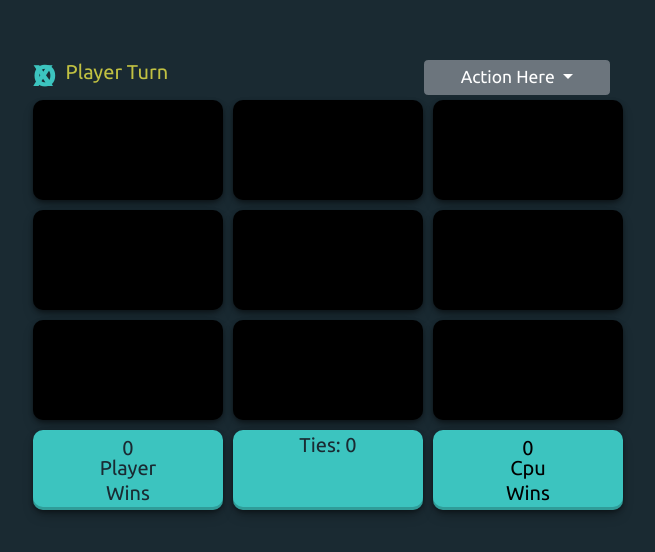
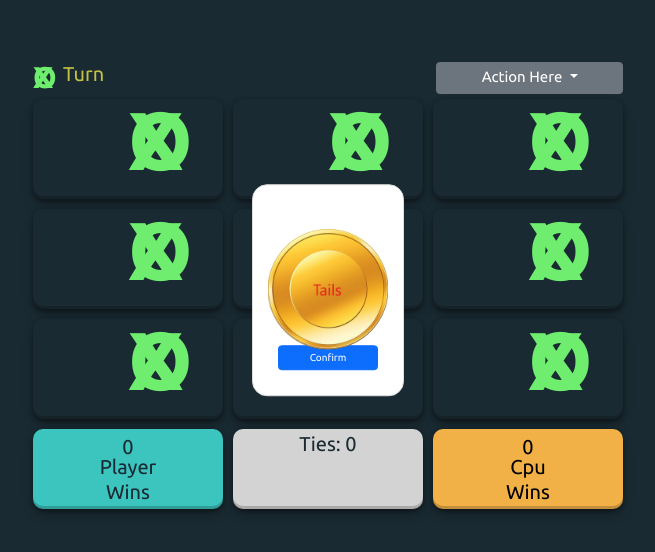
Before and after one commit to Darkeyphil003/Odinprojects-Web_dev, a plain HTML site: page Tic-Tac-Toe/index.html in a window 1280 px wide. Shown: the part 110-662 px from the top of the page, without its empty margins (312-967 px from the left). Drawn offline with nearby package versions, Linux system fonts and the light colour scheme.

Commit message:
Added modals and overlay
Will work on these more later on

```diff
--- a/Tic-Tac-Toe/index.css
+++ b/Tic-Tac-Toe/index.css
@@ -1,8 +1,5 @@
 @import url('https://fonts.googleapis.com/css2?family=Roboto:wght@100;300;500&family=Ubuntu:wght@400;700&display=swap');
-:root{
-    --card-height:  13rem;
-    --card-width:   6rem;
-}
+
 
 *{
     font-size: 62.5%;
@@ -16,22 +13,73 @@ body{
 .turn h3{
     color: #c1c142;
     position: relative;
-    left: 2rem;
+    left: 3rem;
     font-size: 2rem;
 }
+.mod{
+    display: flex;
+    flex-direction: column;
+    justify-content: center;
+    gap: 5rem;
+    padding: 2.5rem;
+    padding-top: 1rem;
+    position: fixed;
+    top: 50%;
+    left: 50%;
+    transform: translate(-50%, -50%);
+    background-color: white;
+    border: 1px solid #ddd;
+    border-radius: 15px;
+    font-size: 3.2rem;
+    z-index: 1;
+}
+
+.coin{
+    padding: 5rem;
+}
+ .coin img{
+    position: absolute;
+    top: 50%;
+    left: 50%;
+    transform: translate(-50%, -50%);
+    width: 12rem;
+
+}
+.coin img:hover{
+    cursor: pointer;
+}
+
+.overlay {
+    position: fixed;
+    top: 0;
+    bottom: 0;
+    left: 0;
+    right: 0;
+    width: 100%;
+    height: 100%;
+    background: rgba(0, 0, 0, 0.5);
+    backdrop-filter: blur(3px);
+    z-index: 0;
+    display: none;  /* To be removed later*/
+  }
 
 #rng-turn{
     font-size: 2rem;
 }
 .exandoh i{
     font-size: 3rem;
-    color: #3cc4bf;
+    color: rgb(110, 237, 110);
     position: absolute;
 }
+li .exandoh i {
+        font-size: 8.2rem;
+       color: rgb(110, 237, 110);
+}
+
 .dropdown-menu .dropdown-item:hover {
     opacity: 0.5;
-background-color:  #6c757d;
-color: white;
+    background-color:  #6c757d;
+    color: white;
 }
 
 .tic-tac{
@@ -48,8 +96,7 @@ ol{
     text-align: center;
 }
 ol li{
-
-    background-color: black;
+    background-color: #1a2a32;
     width: 100%;
     height: 10rem;
     border-radius: 1rem;
@@ -61,7 +108,7 @@ ol li:nth-last-child(-n+3):hover{
 }
 ol li:hover{
    cursor: pointer;
-background-color: rgba(26,42,50,75%);
+background-color: rgba(7, 96, 140, 0.25);
 
 }
 #player-score{
@@ -89,7 +136,7 @@ background-color: rgba(26,42,50,75%);
     color: #1a2a32;
     font-size: 2rem;
     text-transform:capitalize;
-    background-color: #3cc4bf;
+    background-color: lightgray;
 }
 #tieValue{
     font-size: 2rem;
@@ -98,7 +145,7 @@ background-color: rgba(26,42,50,75%);
     width: 19rem;
     height: 8rem;
     color: black;
-    background-color: #3cc4bf;
+    background-color:  #f2b147;
     font-size: 2rem;
     line-height: 2.5rem;
 }
@@ -108,3 +155,7 @@ background-color: rgba(26,42,50,75%);
     width: 60rem;
     height: 100vh
 }
+.hidden{
+    /* display: none !important; */
+
+}
--- a/Tic-Tac-Toe/index.html
+++ b/Tic-Tac-Toe/index.html
@@ -12,30 +12,40 @@
 
 </head>
 <body>
+  <section class="mod hidden">
+    <div class="coin">
+      <div class="heads"><img src="Heads.png" alt=""></div>
+      <div class="tails"><img src="Tails.png" alt=""></div>
+    </div>
+    <button class="btn btn-primary confirm hidden"> Confirm</button>
+  </section>
+  <div class="overlay hidden"></div>
+
+
     <main class="container tic d-flex align-items-center justify-content-center ">
         <section class="row d-flex tic-tac  justify-content-around pt-3">
                 <div class="exandoh"><i class="fa-solid fa-x "></i><i class="fa-solid fa-o"></i></div>
-                <div class="col-7 turn "> <h3> <span id = "rng-turn">Player  </span>Turn</h3></div>
+                <div class="col-8 turn "> <h3> <span id = "rng-turn"> </span>Turn</h3></div>
                 <div class="dropdown col-4">
-                    <button class="btn btn-secondary dropdown-toggle w-100 fs-3" type="button" data-bs-toggle="dropdown">
+                    <button class="btn btn-secondary dropdown-toggle w-100 fs-4" type="button" data-bs-toggle="dropdown">
                       Action Here
                     </button>
                       <ul class="dropdown-menu link-opacity-50-hover">
-                        <li><a class="dropdown-item fs-3" href="#">Reset Round</a></li>
-                        <li><a class="dropdown-item fs-3" href="#">Reset Game</a></li>
+                        <li><a class="dropdown-item fs-4" href="#">Reset Round</a></li>
+                        <li><a class="dropdown-item fs-4" href="#">Reset Game</a></li>
                       </ul>
                   </div>
 
                     <ol class="d-grid text-center mt-2 align-items-center" >
-                            <li id="1"></li>
-                            <li id="2"></li>
-                            <li id="3"></li>
-                            <li id="4"></li>
-                            <li id="5"></li>
-                            <li id="6"></li>
-                            <li id="7"></li>
-                            <li id="8"></li>
-                            <li id="9"></li>
+                            <li><div class="exandoh"><i class="fa-solid fa-x hidden"></i><i class="fa-solid fa-o  hidden"></i></div></li>
+                            <li> <div class="exandoh"><i class="fa-solid fa-x hidden"></i><i class="fa-solid fa-o hidden"></i></div></li>
+                            <li> <div class="exandoh"><i class="fa-solid fa-x hidden"></i><i class="fa-solid fa-o hidden"></i></div></li>
+                            <li> <div class="exandoh"><i class="fa-solid fa-x hidden"></i><i class="fa-solid fa-o hidden"></i></div></li>
+                            <li> <div class="exandoh"><i class="fa-solid fa-x hidden"></i><i class="fa-solid fa-o hidden"></i></div></li>
+                            <li> <div class="exandoh"><i class="fa-solid fa-x hidden"></i><i class="fa-solid fa-o hidden"></i></div></li>
+                            <li> <div class="exandoh"><i class="fa-solid fa-x hidden"></i><i class="fa-solid fa-o hidden"></i></div></li>
+                            <li> <div class="exandoh"><i class="fa-solid fa-x hidden"></i><i class="fa-solid fa-o hidden"></i></div></li>
+                            <li> <div class="exandoh"><i class="fa-solid fa-x hidden"></i><i class="fa-solid fa-o hidden"></i></div></li>
                             <li id="playerScore" ><span id="player-score" > </span> <br>Player <br>Wins</li>
                             <li id="ties"> ties: <span id="tieValue"></span></li>
                             <li id="cpuScore"><span id="cpu-score" > </span> <br>Cpu <br>Wins</li>
```
Also changed, not shown: Tic-Tac-Toe/Heads.png (added), Tic-Tac-Toe/Tails.png (added), Tic-Tac-Toe/Tic-Tac-Toe.js (line endings or trailing spaces).
